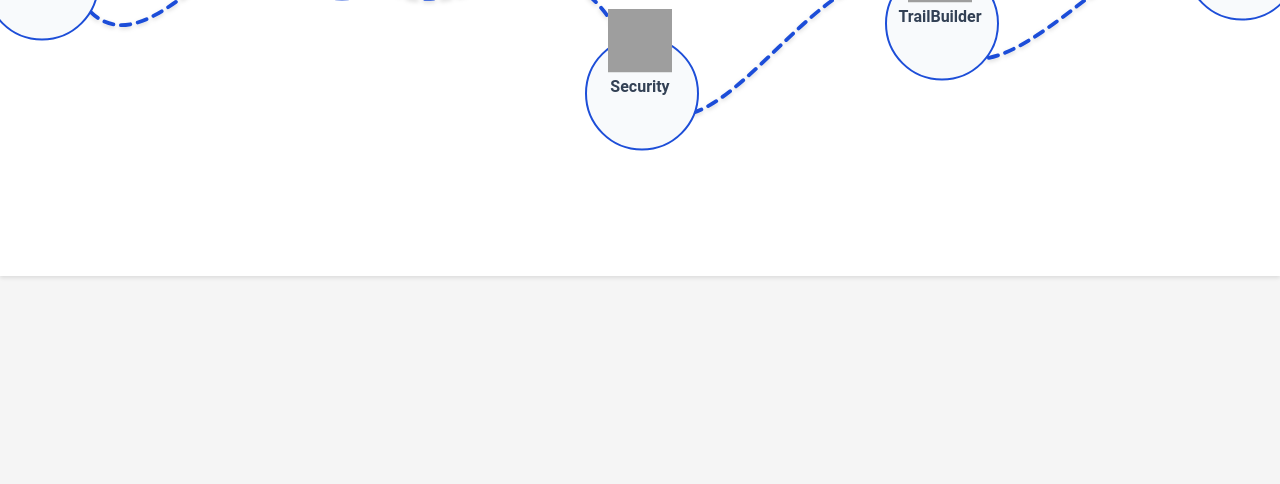
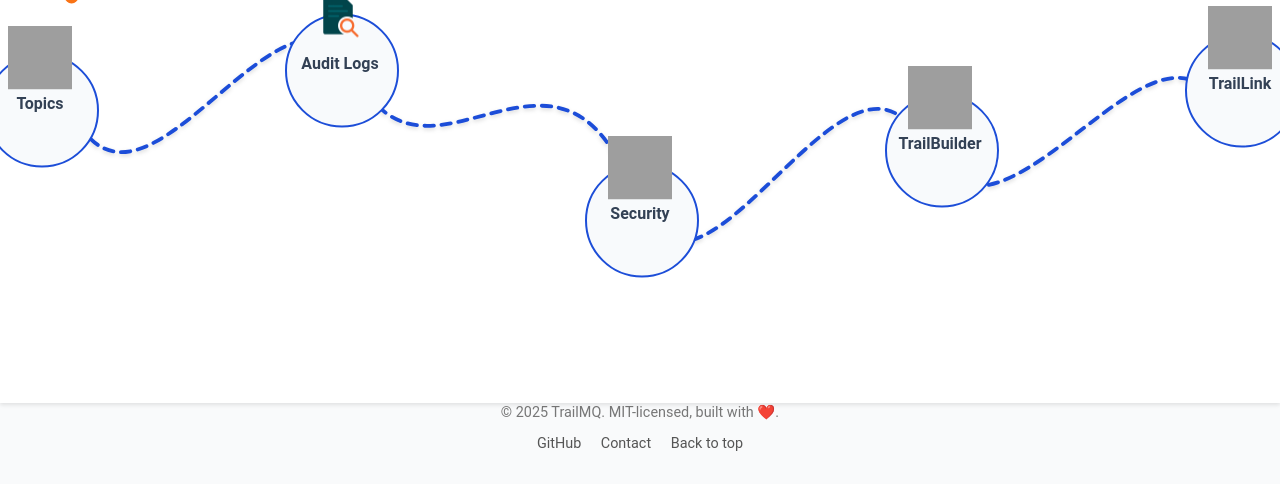
Before and after one commit to RainerGewalt/trailmq_website, a Jekyll site: the page built from index.md, in a window 1280 px wide and 900 px high, scrolled down 4437 px, cut to the strip 416-900 px from the top of the window. Built offline with Jekyll 4.4.1, drawn with Linux system fonts in a browser that asks for light colours; before the commit the page ends 5129 px from its top, so only the background shows below that; grey boxes are pictures that could not be loaded.

Commit message:
init trailmq website structure

```diff
--- a/_includes/header.html
+++ b/_includes/header.html
@@ -1,31 +1,31 @@
 <header class="site-header">
-    <!-- HERO + LOGO -->
+    <!-- Logo und Tagline -->
     <div class="hero-bar">
         <a href="{{ '/' | relative_url }}">
             <img src="{{ '/assets/images/logos/trailmq_logo_with_text.svg' | relative_url }}"
-                 alt="TrailMQ logo" class="hero-logo" />
+                 alt="TrailMQ Logo" class="hero-logo" />
         </a>
         <p class="hero-tagline">
             Secure&nbsp;&middot;&nbsp;Auditable&nbsp;&middot;&nbsp;Open&nbsp;Source
         </p>
     </div>
 
-    <!-- SVG ROPE MENU -->
+    <!-- SVG Rope Menu -->
     <nav id="trailmq-menu" class="rope-menu">
-        <svg viewBox="0 -40 1200 380" preserveAspectRatio="xMidYMid meet" class="rope-svg" aria-hidden="true">
+        <svg viewBox="0 -40 1200 380" preserveAspectRatio="xMidYMid meet"
+             class="rope-svg" aria-hidden="true">
             <defs>
                 <filter id="ropeShadow" x="-50%" y="-50%" width="200%" height="200%">
-                    <feDropShadow dx="0" dy="2" stdDeviation="2" flood-color="#000" flood-opacity="0.15"/>
+                    <feDropShadow dx="0" dy="2" stdDeviation="2"
+                                  flood-color="#000" flood-opacity="0.15"/>
                 </filter>
                 <path id="trailmq-rope"
                       d="M 0,120 C 75,280 225,-60 300,80 C 375,240 525,-20 600,230 C 675,360 825,0 900,160 C 975,300 1125,20 1200,100"
-                      fill="none" />
+                      fill="none"/>
             </defs>
-
             <path d="M 0,120 C 75,280 225,-60 300,80 C 375,240 525,-20 600,230 C 675,360 825,0 900,160 C 975,300 1125,20 1200,100"
                   fill="none" stroke="currentColor" stroke-width="4" stroke-linecap="round"
                   stroke-dasharray="10 8" class="rope-stroke" filter="url(#ropeShadow)" />
-
             <circle r="7" fill="currentColor" class="rope-dot">
                 <animateMotion repeatCount="indefinite" dur="7s">
                     <mpath href="#trailmq-rope"/>
@@ -34,14 +34,38 @@
         </svg>
 
         <ul class="rope-nodes">
-            <li style="--x:0;   --y:120;"><a href="#topics"><img src="{{ '/assets/images/menu/topics_icon.svg'        | relative_url }}" class="icon"><span>Topics</span></a></li>
-            <li style="--x:300; --y:80;"><a href="#audit"><img  src="{{ '/assets/images/menu/audit_trail_icon.svg'   | relative_url }}" class="icon"><span>Audit Logs</span></a></li>
-            <li style="--x:600; --y:230;"><a href="#security"><img src="{{ '/assets/images/menu/security_icon.svg'    | relative_url }}" class="icon"><span>Security</span></a></li>
-            <li style="--x:900; --y:160;"><a href="#builder"><img src="{{ '/assets/images/menu/trail_builder_logo.svg'| relative_url }}" class="icon"><span>TrailBuilder</span></a></li>
-            <li style="--x:1200;--y:100;"><a href="#link"><img   src="{{ '/assets/images/menu/logo_trail_link.svg'    | relative_url }}" class="icon"><span>TrailLink</span></a></li>
+            <li style="--x:0;   --y:120;">
+                <a href="#topics">
+                    <img src="{{ '/assets/images/menu/topics_icon.svg' | relative_url }}" alt="" class="icon">
+                    <span>Topics</span>
+                </a>
+            </li>
+            <li style="--x:300; --y:80;">
+                <a href="#audit">
+                    <img src="{{ '/assets/images/menu/audit_trail_icon.svg' | relative_url }}" alt="" class="icon">
+                    <span>Audit Logs</span>
+                </a>
+            </li>
+            <li style="--x:600; --y:230;">
+                <a href="#security">
+                    <img src="{{ '/assets/images/menu/security_icon.svg' | relative_url }}" alt="" class="icon">
+                    <span>Security</span>
+                </a>
+            </li>
+            <li style="--x:900; --y:160;">
+                <a href="#builder">
+                    <img src="{{ '/assets/images/menu/trail_builder_logo.svg' | relative_url }}" alt="" class="icon">
+                    <span>TrailBuilder</span>
+                </a>
+            </li>
+            <li style="--x:1200; --y:100;">
+                <a href="#link">
+                    <img src="{{ '/assets/images/menu/logo_trail_link.svg' | relative_url }}" alt="" class="icon">
+                    <span>TrailLink</span>
+                </a>
+            </li>
         </ul>
     </nav>
 
-    <!-- Rope-menu JS -->
     <script defer src="{{ '/assets/js/menu.js' | relative_url }}"></script>
 </header>
--- a/index.md
+++ b/index.md
@@ -4,74 +4,77 @@
 description: Lightweight, secure, and auditable MQTT platform for Pharma and IIoT.
 ---
 
-<section class="trailmq-landing">
-  <!-- Hero Section -->
-  <div class="hero">
-    <img src="/assets/images/logos/trailmq_logo_with_text.svg" alt="TrailMQ Logo" class="logo">
-    <h1>TrailMQ</h1>
-    <p><strong>Secure. Auditable. Open Source.</strong><br>
-    A modern MQTT-based broker with audit trail, security, and plugin-based edge intelligence.</p>
+<main id="top">
+  <section class="trailmq-landing">
+    <!-- Hero Section -->
+    <div class="hero">
+      <img src="{{ '/assets/images/logos/trailmq_logo_with_text.svg' | relative_url }}" alt="TrailMQ Logo" class="logo">
+      <h1>TrailMQ</h1>
+      <p><strong>Secure. Auditable. Open Source.</strong><br>
+        A modern MQTT-based broker with audit trail, security, and plugin-based edge intelligence.</p>
+    </div>
+
+    <!-- Feature Wheel -->
+    <section class="wheel-section">
+      <div id="pipeline-widget" class="pipeline-widget">
+        <div id="pipeline-circle" class="circle">
+          {% assign icons = "mqtt,secure_gateway,message_queue,audit_trail,rule_engine,plugin_slot,semantic_router,receiver" | split: "," %}
+          {% for icon in icons %}
+          <button class="station{% if forloop.first %} active{% endif %}" style="--i:{{ forloop.index0 }}">
+            <img src="{{ '/assets/images/logos/features/feature_icon_' | append: icon | append: '.svg' | relative_url }}" alt="">
+          </button>
+          {% endfor %}
+        </div>
+        <div id="pipeline-info" class="pipeline-info">
+          <img id="pipeline-icon" src="{{ '/assets/images/logos/features/feature_icon_mqtt.svg' | relative_url }}" alt="" class="info-icon">
+          <h3 id="pipeline-title">MQTT Source</h3>
+          <p id="pipeline-desc">Ultra-fast MQTT from edge to core. Minimal overhead.</p>
+        </div>
+      </div>
+      <script src="{{ '/assets/js/pipeline.js' | relative_url }}"></script>
+    </section>
+
+    <!-- Feature Cards -->
+    <section class="features-section">
+      <div class="features-grid">
+        <div class="feature-card">
+          <img src="{{ '/assets/images/logos/features/feature_icon_secure_gateway.svg' | relative_url }}" alt="Security" class="icon">
+          <h2>Secure Communication</h2>
+          <p>TLS/mTLS, IP whitelisting, RBAC & JWT for regulated environments.</p>
+        </div>
+        <div class="feature-card">
+          <img src="{{ '/assets/images/logos/features/feature_icon_message_queue.svg' | relative_url }}" alt="Queue" class="icon">
+          <h2>Persistent Queues</h2>
+          <p>Stored messages with TTL and audit-ready retention policies.</p>
+        </div>
+        <div class="feature-card">
+          <img src="{{ '/assets/images/logos/features/feature_icon_audit_trail.svg' | relative_url }}" alt="Audit Trail" class="icon">
+          <h2>Audit Trail</h2>
+          <p>Full traceability with export to JSON, CSV, or PDF for compliance.</p>
+        </div>
+        <div class="feature-card">
+          <img src="{{ '/assets/images/logos/features/feature_icon_plugin_slot.svg' | relative_url }}" alt="Plugins" class="icon">
+          <h2>Plugin-Ready</h2>
+          <p>Modular AI plugins for filtering, routing, and automatic responses.</p>
+        </div>
+      </div>
+    </section>
+
+    <!-- Call To Action -->
+    <section class="cta">
+      <h2>🚀 Coming Soon!</h2>
+      <p>The first public release of TrailMQ is underway. Designed for IIoT, Pharma, and secure edge environments.</p>
+      <p>📬 <a href="mailto:trailmq@yourdomain.com">trailmq@yourdomain.com</a> — get notified or join the early access list.</p>
+      <p>🔗 <strong>GitHub:</strong> <a href="https://github.com/trailforge/trailmq" target="_blank" rel="noopener">trailforge/trailmq</a></p>
+    </section>
+  </section>
+</main>
+
+<footer class="site-footer">
+  <p>&copy; {{ site.time | date: "%Y" }} TrailMQ. MIT-licensed, built with ❤️.</p>
+  <div class="footer-links">
+    <a href="https://github.com/trailforge/trailmq" target="_blank" rel="noopener">GitHub</a>
+    <a href="mailto:trailmq@yourdomain.com">Contact</a>
+    <a href="#top" onclick="window.scrollTo({top:0,behavior:'smooth'})">Back&nbsp;to&nbsp;top</a>
   </div>
-
-  <!-- =========================================
-       TrailMQ Feature Wheel
-       ========================================= -->
-  <section class="wheel-section">
-    <div id="pipeline-widget" class="pipeline-widget">
-      <div id="pipeline-circle" class="circle">
-        <button class="station" style="--i:0"><img src="/assets/images/logos/features/feature_icon_mqtt.svg" alt=""></button>
-        <button class="station" style="--i:1"><img src="/assets/images/logos/features/feature_icon_secure_gateway.svg" alt=""></button>
-        <button class="station" style="--i:2"><img src="/assets/images/logos/features/feature_icon_message_queue.svg" alt=""></button>
-        <button class="station" style="--i:3"><img src="/assets/images/logos/features/feature_icon_audit_trail.svg" alt=""></button>
-        <button class="station" style="--i:4"><img src="/assets/images/logos/features/feature_icon_rule_engine.svg" alt=""></button>
-        <button class="station" style="--i:5"><img src="/assets/images/logos/features/feature_icon_plugin_slot.svg" alt=""></button>
-        <button class="station" style="--i:6"><img src="/assets/images/logos/features/feature_icon_semantic_router.svg" alt=""></button>
-        <button class="station" style="--i:7"><img src="/assets/images/logos/features/feature_icon_receiver.svg" alt=""></button>
-      </div>
-      <div id="pipeline-info" class="pipeline-info">
-        <img id="pipeline-icon" src="/assets/images/logos/features/feature_icon_mqtt.svg" alt="" class="info-icon">
-        <h3 id="pipeline-title">MQTT Source</h3>
-        <p id="pipeline-desc">Ultra-fast MQTT from edge to core. Minimal overhead.</p>
-      </div>
-    </div>
-    <script src="/assets/js/pipeline.js"></script>
-  </section>
-
-  <!-- =========================================
-       TrailMQ Features Overview
-       ========================================= -->
-  <section class="features-section">
-    <div class="features-grid">
-      <div class="feature-card">
-        <img src="/assets/images/logos/features/feature_icon_secure_gateway.svg" alt="Security" class="icon">
-        <h2>Secure Communication</h2>
-        <p>TLS/mTLS, IP whitelisting, RBAC & JWT for regulated environments.</p>
-      </div>
-      <div class="feature-card">
-        <img src="/assets/images/logos/features/feature_icon_message_queue.svg" alt="Queue" class="icon">
-        <h2>Persistent Queues</h2>
-        <p>Stored messages with TTL and audit-ready retention policies.</p>
-      </div>
-      <div class="feature-card">
-        <img src="/assets/images/logos/features/feature_icon_audit_trail.svg" alt="Audit Trail" class="icon">
-        <h2>Audit Trail</h2>
-        <p>Full traceability with export to JSON, CSV, or PDF for compliance.</p>
-      </div>
-      <div class="feature-card">
-        <img src="/assets/images/logos/features/feature_icon_plugin_slot.svg" alt="Plugins" class="icon">
-        <h2>Plugin-Ready</h2>
-        <p>Modular AI plugins for filtering, routing, and automatic responses.</p>
-      </div>
-    </div>
-  </section>
-
-  <!-- =========================================
-       Call To Action
-       ========================================= -->
-  <section class="cta">
-    <h2>🚀 Coming Soon!</h2>
-    <p>The first public release of TrailMQ is underway. Designed for IIoT, Pharma, and secure edge environments.</p>
-    <p>📬 <a href="mailto:trailmq@yourdomain.com">trailmq@yourdomain.com</a> — get notified or join the early access list.</p>
-    <p>🔗 <strong>GitHub:</strong> <a href="https://github.com/trailforge/trailmq" target="_blank">trailforge/trailmq</a></p>
-  </section>
-</section>
+</footer>
```
